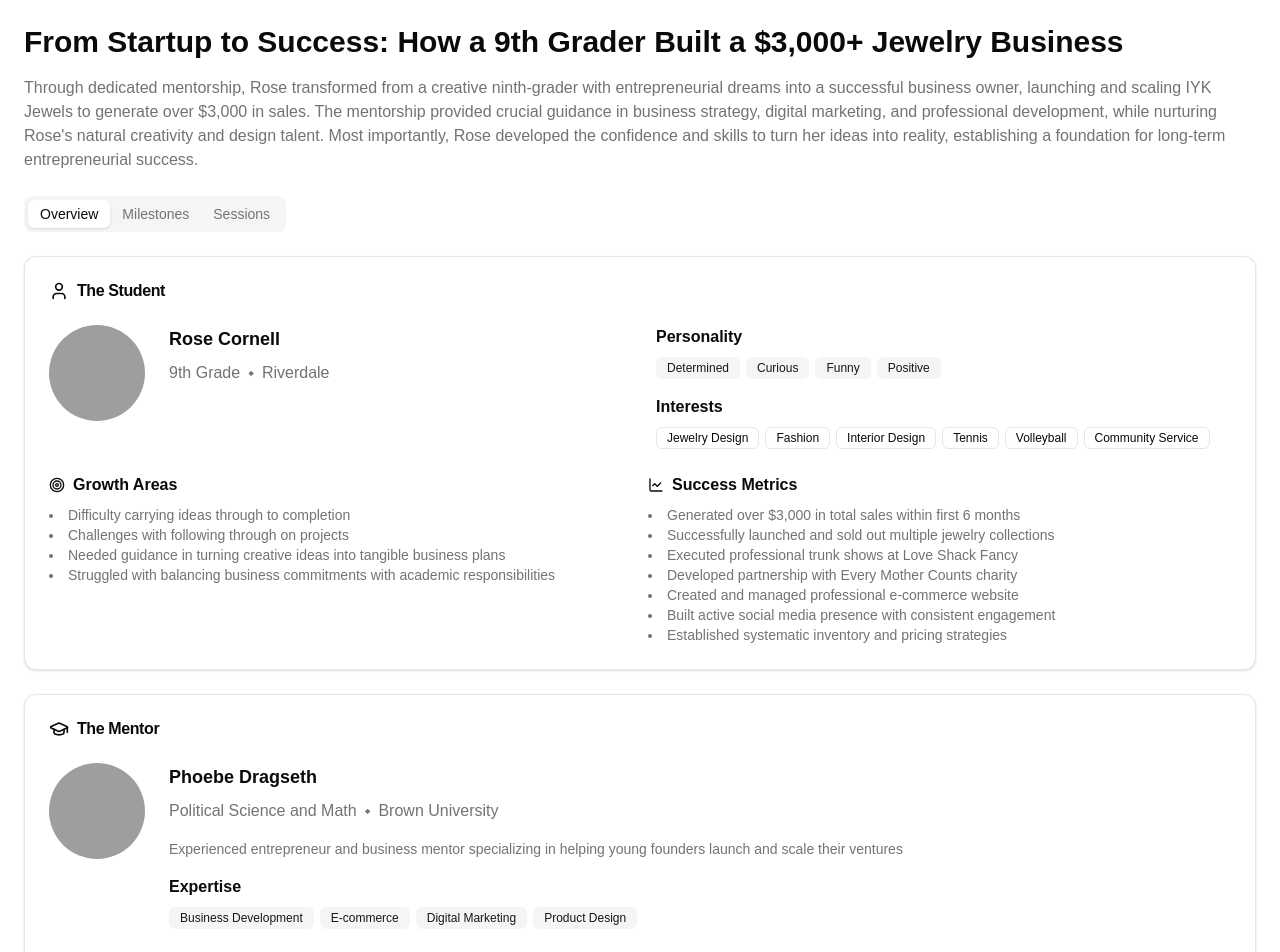
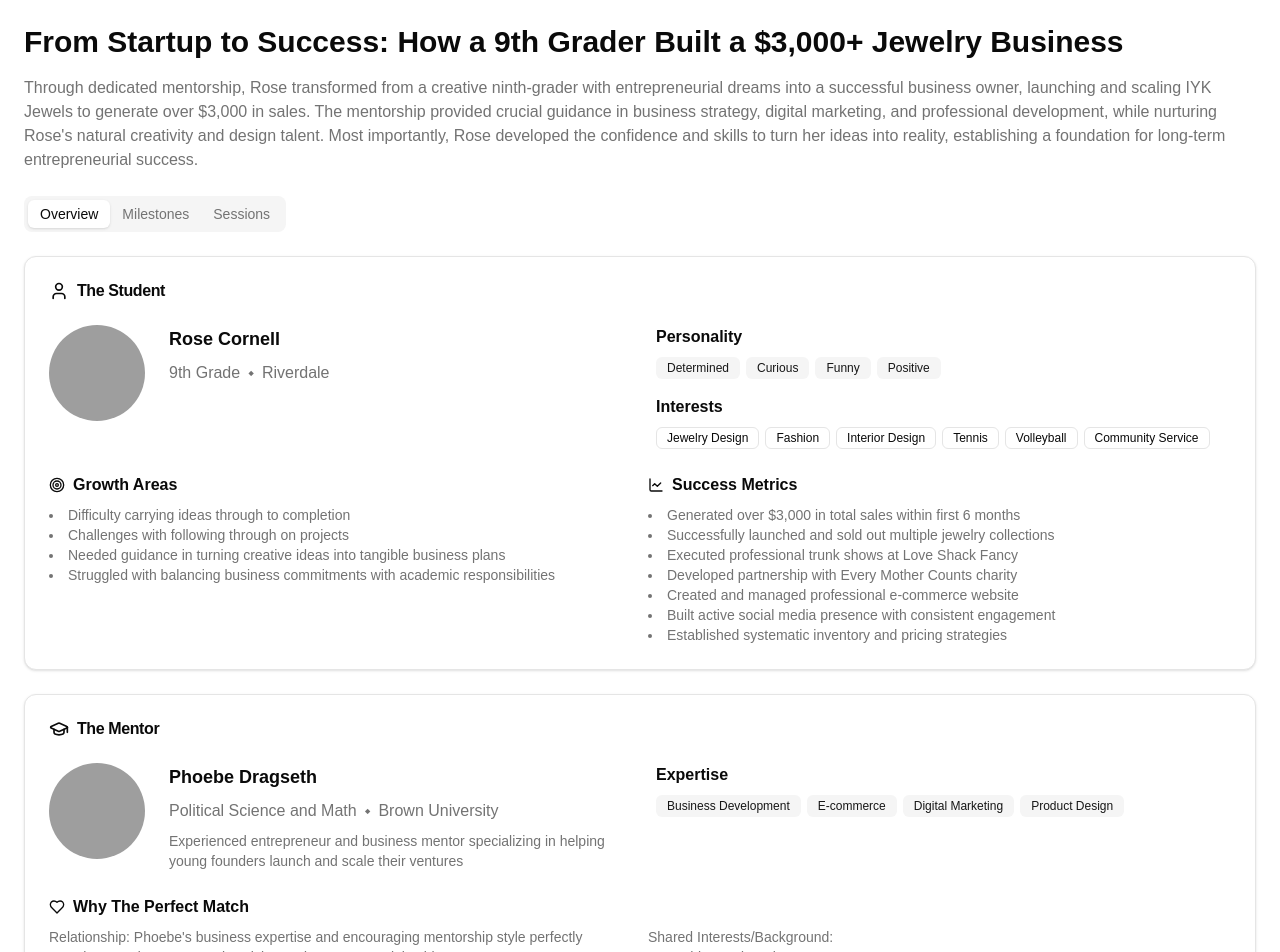
Before and after one commit to cabbachew/cc-stories, a Next.js app: page / in a window 1280 px wide. Shown: the top 952 px of the page. Built offline with nearby package versions, Linux system fonts and the light colour scheme; grey boxes are pictures that could not be loaded.

Commit message:
implement two-column view for mentor section

```diff
--- a/app/components/Overview.tsx
+++ b/app/components/Overview.tsx
@@ -124,19 +124,22 @@ export default function Overview({
           </CardTitle>
         </CardHeader>
         <CardContent className="space-y-6">
-          <div className="flex items-start gap-6">
-            <Avatar className="h-24 w-24">
+          <div className="grid grid-cols-1 md:grid-cols-2 gap-8">
+            {/* Mentor info container */}
+            <div className="flex gap-6">
+              <Avatar className="h-24 w-24 shrink-0">
                 <AvatarImage
                   src={studentStory.mentorInfo.photoUrl}
                   alt={studentStory.mentorInfo.name}
                 />
-              <AvatarFallback>{studentStory.mentorInfo.name[0]}</AvatarFallback>
+                <AvatarFallback>
+                  {studentStory.mentorInfo.name[0]}
+                </AvatarFallback>
               </Avatar>
               <div className="space-y-2">
                 <h3 className="font-semibold text-lg">
                   {studentStory.mentorInfo.name}
                 </h3>
-              <div className="space-y-4">
                 {studentStory.mentorInfo.education && (
                   <p className="text-base text-muted-foreground">
                     {studentStory.mentorInfo.education.major}
@@ -144,11 +147,14 @@ export default function Overview({
                     {studentStory.mentorInfo.education.university}
                   </p>
                 )}
-                <div className="space-y-2">
                 <p className="text-sm text-muted-foreground">
                   {studentStory.mentorInfo.background}
                 </p>
               </div>
+            </div>
+
+            {/* Expertise container */}
+            <div className="space-y-4">
               <div className="space-y-2">
                 <h4 className="font-semibold">Expertise</h4>
                 <div className="flex flex-wrap gap-1.5">
@@ -161,7 +167,6 @@ export default function Overview({
                       {skill}
                     </Badge>
                   ))}
-                  </div>
                 </div>
               </div>
             </div>
```
Lines whose indentation alone changed are shown as unchanged.
